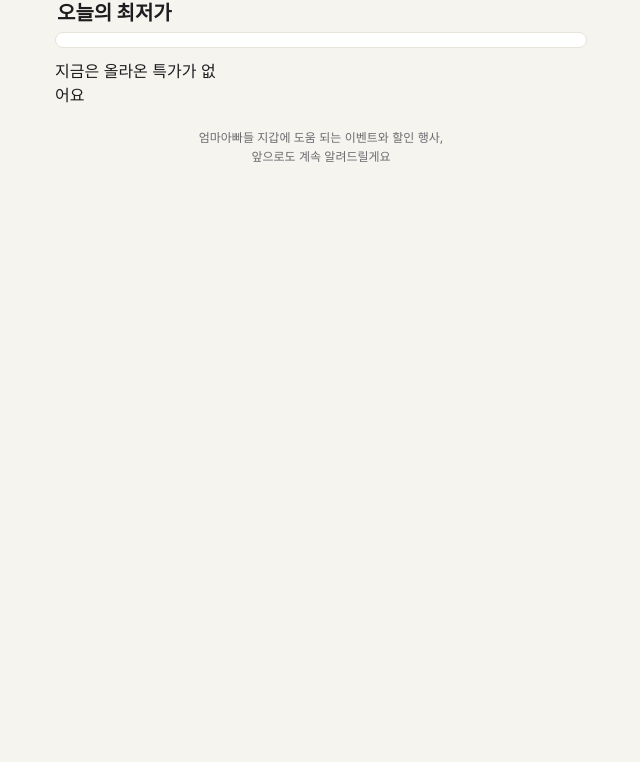
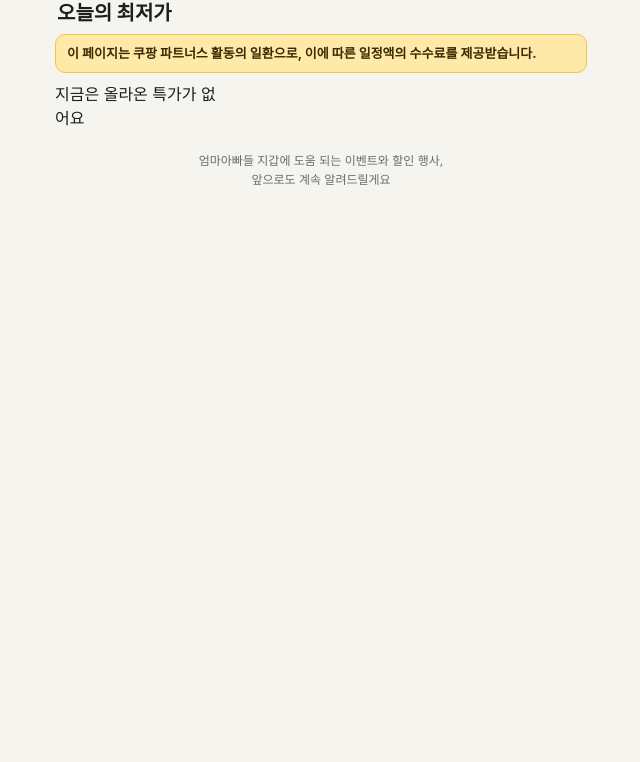
Before and after one commit to umppawallet/umppawallet.github.io, a plain HTML site: page index.html in a window 1280 px wide. Shown: the part 38-800 px from the top of the page, without its empty margins (319-959 px from the left). Drawn offline with Linux system fonts and the light colour scheme.

Commit message:
Update deal page

```diff
--- a/index.html
+++ b/index.html
@@ -45,4 +45,4 @@ footer{margin-top:22px;font-size:12px;color:var(--sub);text-align:center;line-he
 header{padding:14px 2px 6px!important} h1{font-size:20px!important}
 .date{margin:10px 0 6px!important} .date span{padding:5px 10px!important;font-size:12px!important}
 .notice{font-size:11px!important;padding:7px 9px!important;margin-bottom:10px!important}
-</style></head><body><div class="wrap"><header><div class="brand">엄빠지갑</div><h1>오늘의 최저가</h1></header><div class="notice"></div><div class="grid"><p>지금은 올라온 특가가 없어요</p></div><footer>엄마아빠들 지갑에 도움 되는 이벤트와 할인 행사,<br>앞으로도 계속 알려드릴게요</footer></div></body></html>
+.ad{font-size:13px;font-weight:700;color:#3a2a00;background:#ffe9a8;border:1px solid #f0c64a;border-radius:10px;padding:9px 11px;margin:2px 0 8px;line-height:1.45}.notice:empty{display:none}</style></head><body><div class="wrap"><header><div class="brand">엄빠지갑</div><h1>오늘의 최저가</h1></header><div class="ad">이 페이지는 쿠팡 파트너스 활동의 일환으로, 이에 따른 일정액의 수수료를 제공받습니다.</div><div class="notice"></div><div class="grid"><p>지금은 올라온 특가가 없어요</p></div><footer>엄마아빠들 지갑에 도움 되는 이벤트와 할인 행사,<br>앞으로도 계속 알려드릴게요</footer></div></body></html>
```
